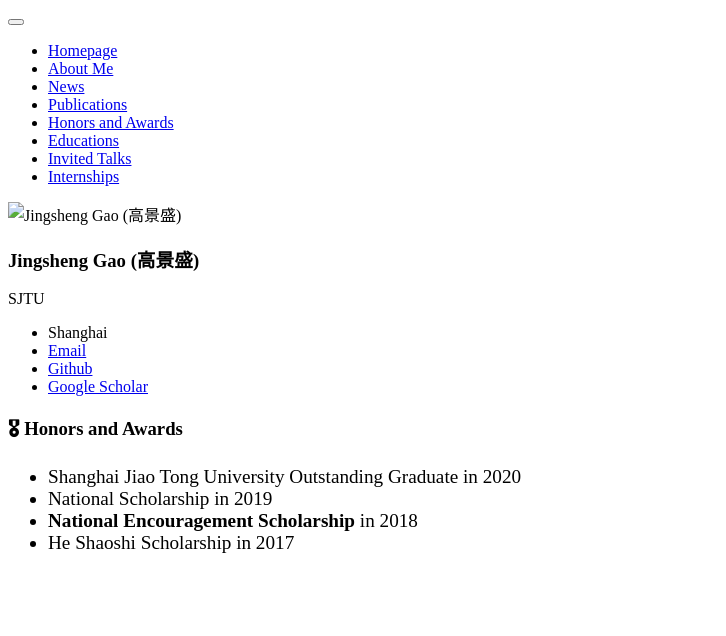
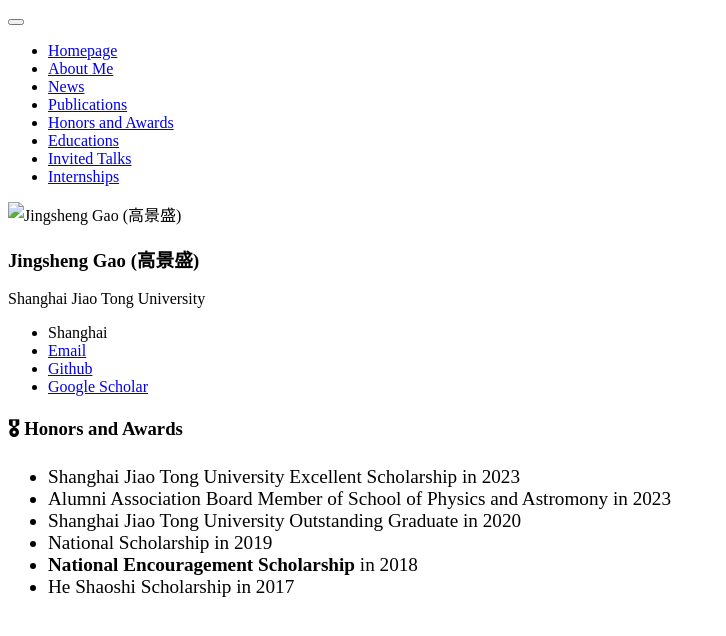
Before and after one commit to jerrynchen/jerrynchen.github.io, a Jekyll site: the page built from _pages/includes/honers.md, in a window 1280 px wide. Shown: the top 636 px of the page, without its empty margins (0-726 px from the left). Built offline with Jekyll 4.4.1, drawn with Linux system fonts in a browser that asks for light colours; our own code applies the rules of GitHub Pages for plain Markdown files.

Commit message:
upload all

```diff
--- a/_config.yml
+++ b/_config.yml
@@ -7,7 +7,7 @@
 author:
   name             : "Jingsheng Gao (高景盛)"
   avatar           : "images/bio-photo.jpeg"
-  bio              : "SJTU"
+  bio              : "Shanghai Jiao Tong University"
   location         : "Shanghai"
   employer         :
   pubmed           :
--- a/_pages/includes/honers.md
+++ b/_pages/includes/honers.md
@@ -2,6 +2,8 @@
 
 <div class='paper-box-text' style="font-size: larger;" markdown="1">
 
+* Shanghai Jiao Tong University Excellent Scholarship in 2023
+* Alumni Association Board Member of School of Physics and Astromony in 2023
 * Shanghai Jiao Tong University Outstanding Graduate in 2020
 * National Scholarship in 2019
 * **National Encouragement Scholarship** in 2018
```
Also changed, not shown: _pages/includes/others.md (+3 -0 lines).
